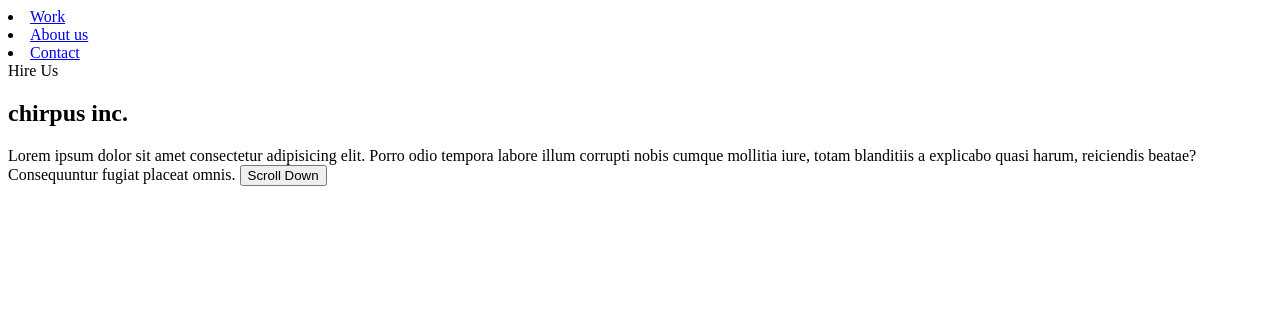
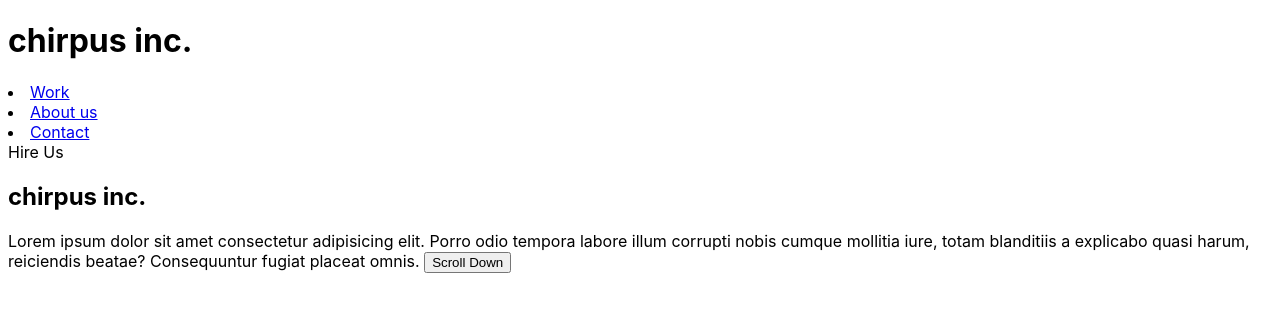
Before and after one commit to mitchelbower1/GC-Lab-1, a plain HTML site: page index.html in a window 1280 px wide. Drawn offline with Linux system fonts and the light colour scheme.

Commit message:
revision

```diff
--- a/index.html
+++ b/index.html
@@ -11,18 +11,21 @@
     />
     <title>Document</title>
   </head>
-  <title>chirpus inc.</title>
+    <h1>chirpus inc.</h1>
     <nav>
       <li><a href="#">Work</a></li>
       <li><a href="#">About us</a></li>
       <li><a href="#">Contact</a></li>
+      <a>Hire Us</a>
     </nav>
-  <a>Hire Us</a>
+
     <h2>chirpus inc.</h2>
     <body>
-    Lorem ipsum dolor sit amet consectetur adipisicing elit. Porro odio tempora
-    labore illum corrupti nobis cumque mollitia iure, totam blanditiis a
-    explicabo quasi harum, reiciendis beatae? Consequuntur fugiat placeat omnis.
+      Lorem ipsum dolor sit amet consectetur adipisicing elit. Porro odio
+      tempora labore illum corrupti nobis cumque mollitia iure, totam blanditiis
+      a explicabo quasi harum, reiciendis beatae? Consequuntur fugiat placeat
+      omnis.
     </body>
     <button>Scroll Down</button>
+  </button>
 </html>
--- a/styles.css
+++ b/styles.css
@@ -0,0 +1,4 @@
+html {
+  font-family: -apple-system, BlinkMacSystemFont, "Segoe UI", Roboto, Oxygen,
+    Ubuntu, Cantarell, "Open Sans", "Helvetica Neue", sans-serif;
+}
```
Lines whose indentation alone changed are shown as unchanged.
